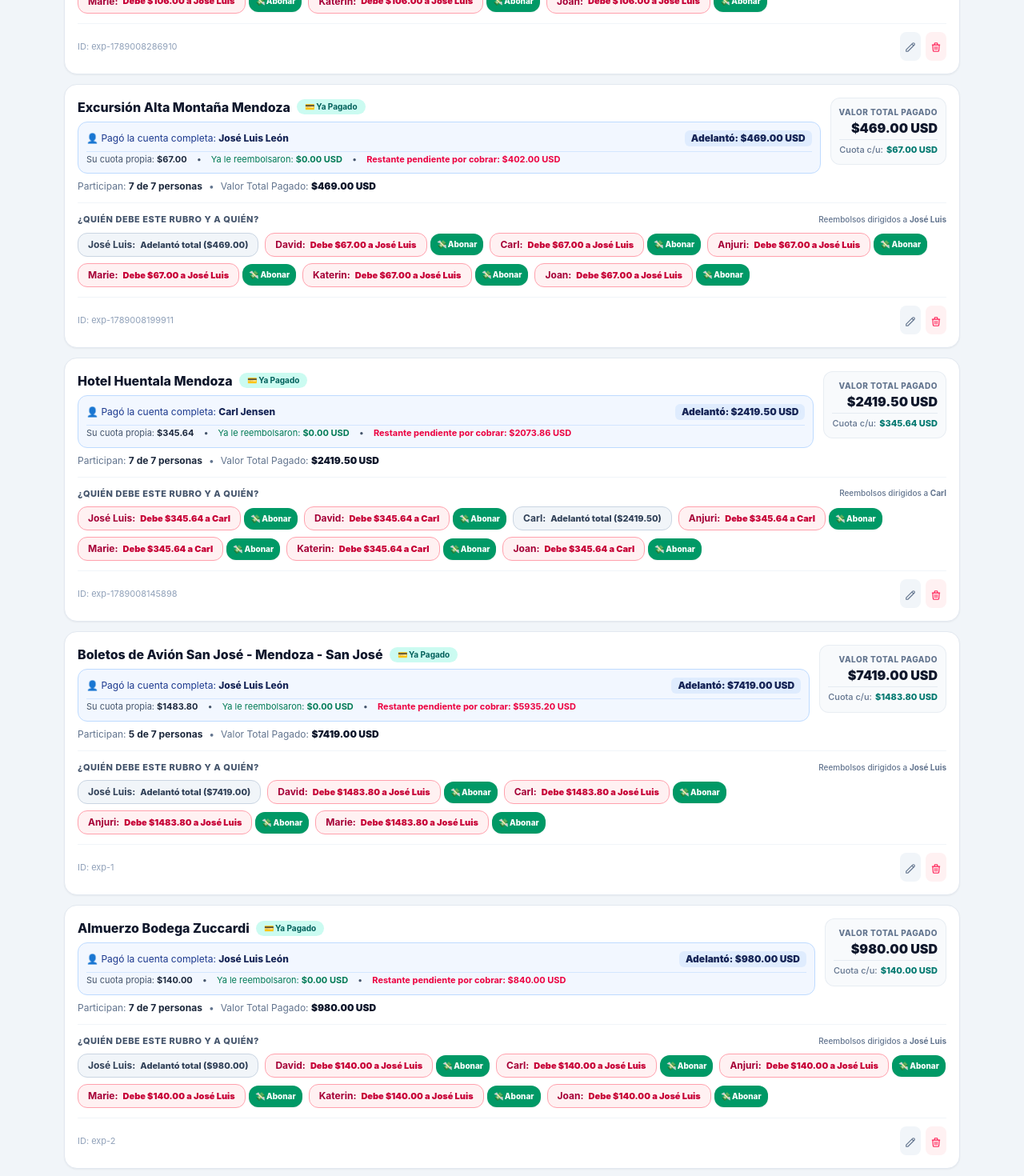
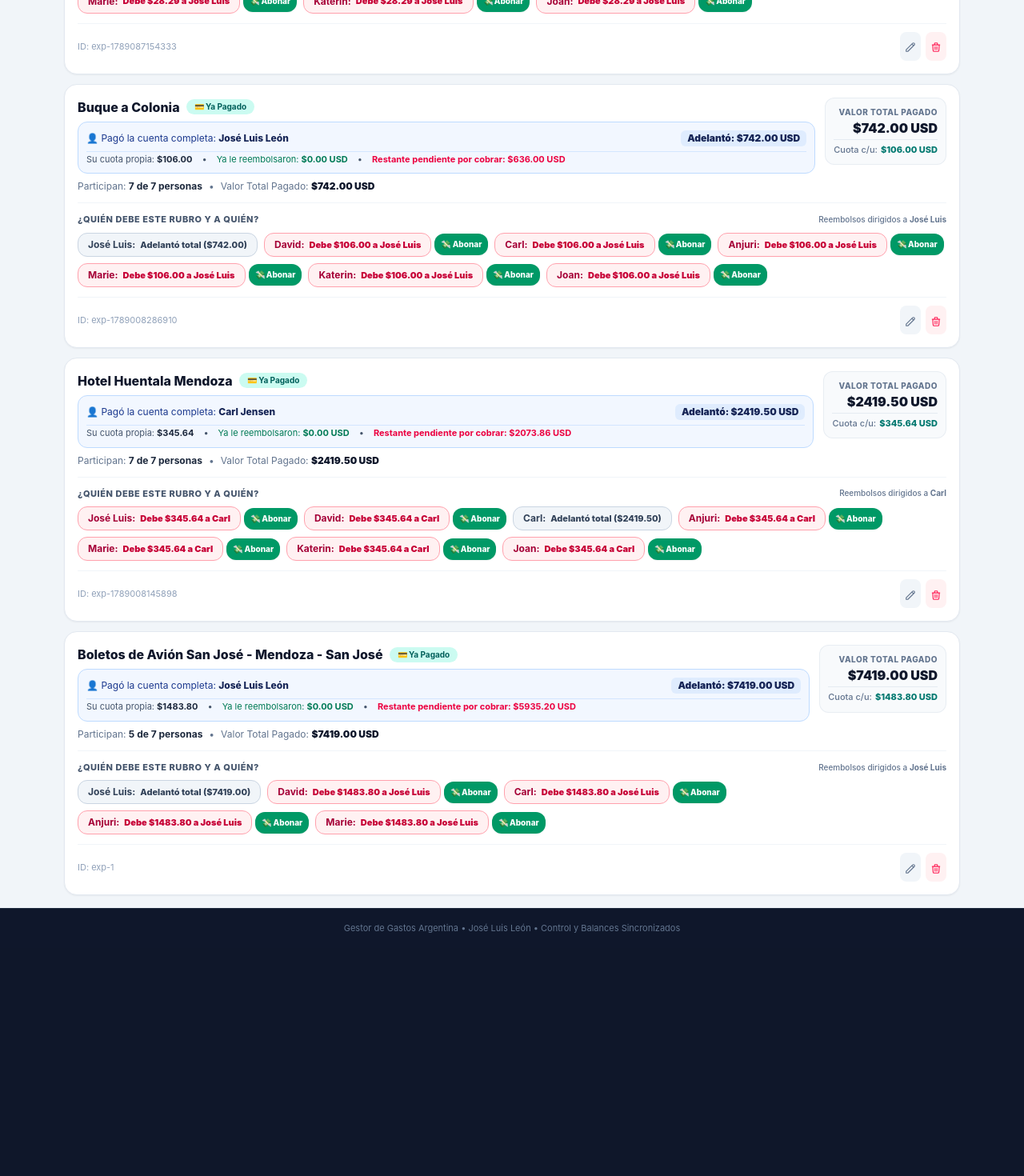
Before and after one commit to luisleonmd/gestor-gastos-argentina, a React (Vite) app: page / in a window 1280 px wide. Shown: the part 900-2370 px from the top of the page at 80% size. After the commit the page ends 2085 px from the top, so only its background shows below. Built offline with nearby package versions, Linux system fonts and the light colour scheme.

Commit message:
Update INITIAL_EXPENSES to exact ,432.77 computer dataset matching user screenshot

```diff
--- a/src/App.jsx
+++ b/src/App.jsx
@@ -107,9 +107,17 @@ const INITIAL_EXPENSES = [
       "joan"
     ],
     "title": "Vuelos Mendoza EZE",
-    "amount": 2100,
-    "expenseType": "pending",
-    "paidStatus": {},
+    "amount": 1356,
+    "expenseType": "paid",
+    "paidStatus": {
+      "joseluis": true,
+      "david": false,
+      "carl": false,
+      "anjuri": false,
+      "marie": false,
+      "katerin": false,
+      "joan": false
+    },
     "id": "exp-1789008270211",
     "date": "2026-09-10",
     "paymentMethod": "credit_card"
@@ -188,33 +196,6 @@ const INITIAL_EXPENSES = [
     "amount": 742
   },
   {
-    "participants": [
-      "joseluis",
-      "david",
-      "carl",
-      "anjuri",
-      "marie",
-      "katerin",
-      "joan"
-    ],
-    "title": "Excursión Alta Montaña Mendoza",
-    "paidStatus": {
-      "joseluis": true,
-      "david": false,
-      "carl": false,
-      "anjuri": false,
-      "marie": false,
-      "katerin": false,
-      "joan": false
-    },
-    "id": "exp-1789008199911",
-    "date": "2026-09-10",
-    "paymentMethod": "credit_card",
-    "paidBy": "joseluis",
-    "expenseType": "paid",
-    "amount": 469
-  },
-  {
     "paidStatus": {
       "carl": true,
       "joseluis": false,
@@ -267,16 +248,8 @@ const INITIAL_EXPENSES = [
   {
     "id": "exp-2",
     "date": "2026-09-02",
-    "expenseType": "paid",
-    "paidStatus": {
-      "joan": false,
-      "katerin": false,
-      "david": false,
-      "joseluis": true,
-      "anjuri": false,
-      "carl": false,
-      "marie": false
-    },
+    "expenseType": "pending",
+    "paidStatus": {},
     "paymentMethod": "credit_card",
     "amount": 980,
     "title": "Almuerzo Bodega Zuccardi",
@@ -292,20 +265,12 @@ const INITIAL_EXPENSES = [
     ]
   },
   {
-    "paidStatus": {
-      "katerin": false,
-      "joan": false,
-      "anjuri": false,
-      "marie": false,
-      "carl": false,
-      "david": false,
-      "joseluis": true
-    },
+    "paidStatus": {},
     "paymentMethod": "credit_card",
     "id": "exp-3",
     "date": "2026-09-03",
-    "expenseType": "paid",
-    "amount": 375.27,
+    "expenseType": "pending",
+    "amount": 700,
     "title": "Visita Bodega Salentein",
     "paidBy": "joseluis",
     "participants": [
@@ -317,6 +282,44 @@ const INITIAL_EXPENSES = [
       "katerin",
       "joan"
     ]
+  },
+  {
+    "date": "2026-09-04",
+    "paidStatus": {},
+    "participants": [
+      "joseluis",
+      "david",
+      "carl",
+      "anjuri",
+      "marie",
+      "katerin",
+      "joan"
+    ],
+    "amount": 224,
+    "title": "Almuerzo El Enemigo (Casa Vigil)",
+    "paymentMethod": "credit_card",
+    "id": "exp-4",
+    "paidBy": "joseluis",
+    "expenseType": "pending"
+  },
+  {
+    "date": "2026-09-12",
+    "paidStatus": {},
+    "participants": [
+      "joseluis",
+      "david",
+      "carl",
+      "anjuri",
+      "marie",
+      "katerin",
+      "joan"
+    ],
+    "amount": 320.27,
+    "title": "Cena en Catena Zapata",
+    "paymentMethod": "credit_card",
+    "id": "exp-5",
+    "paidBy": "joseluis",
+    "expenseType": "pending"
   }
 ];
 
@@ -383,8 +386,8 @@ const INITIAL_PAYMENTS = [
   }
 ];
 
-const PRIMARY_STORAGE_KEY = 'argtrip_active_state_v8_official';
-const PRIMARY_PAYMENTS_KEY = 'argtrip_payments_list_v8_official';
+const PRIMARY_STORAGE_KEY = 'argtrip_active_state_v10_exact20432';
+const PRIMARY_PAYMENTS_KEY = 'argtrip_payments_list_v10_exact20432';
 
 // Never purge legacy storage automatically; inspect all keys safely to prevent data loss
 const loadLatestStoredExpenses = () => {
```
